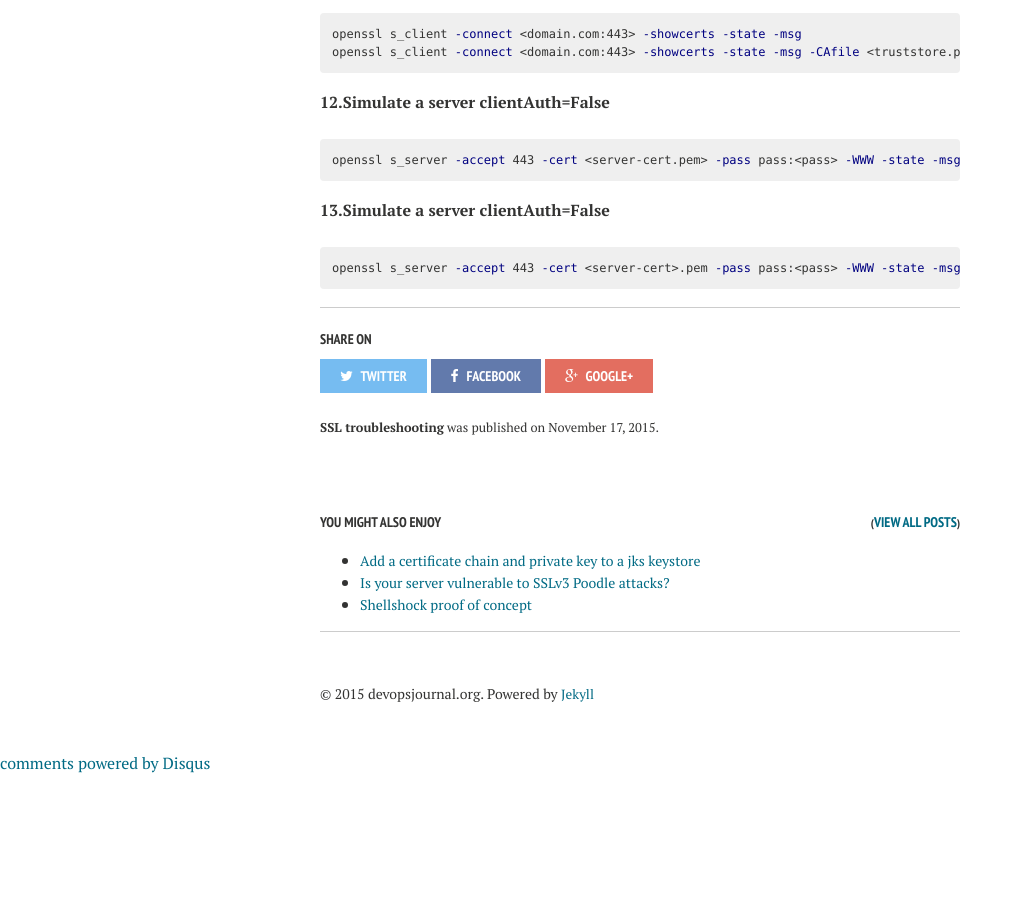
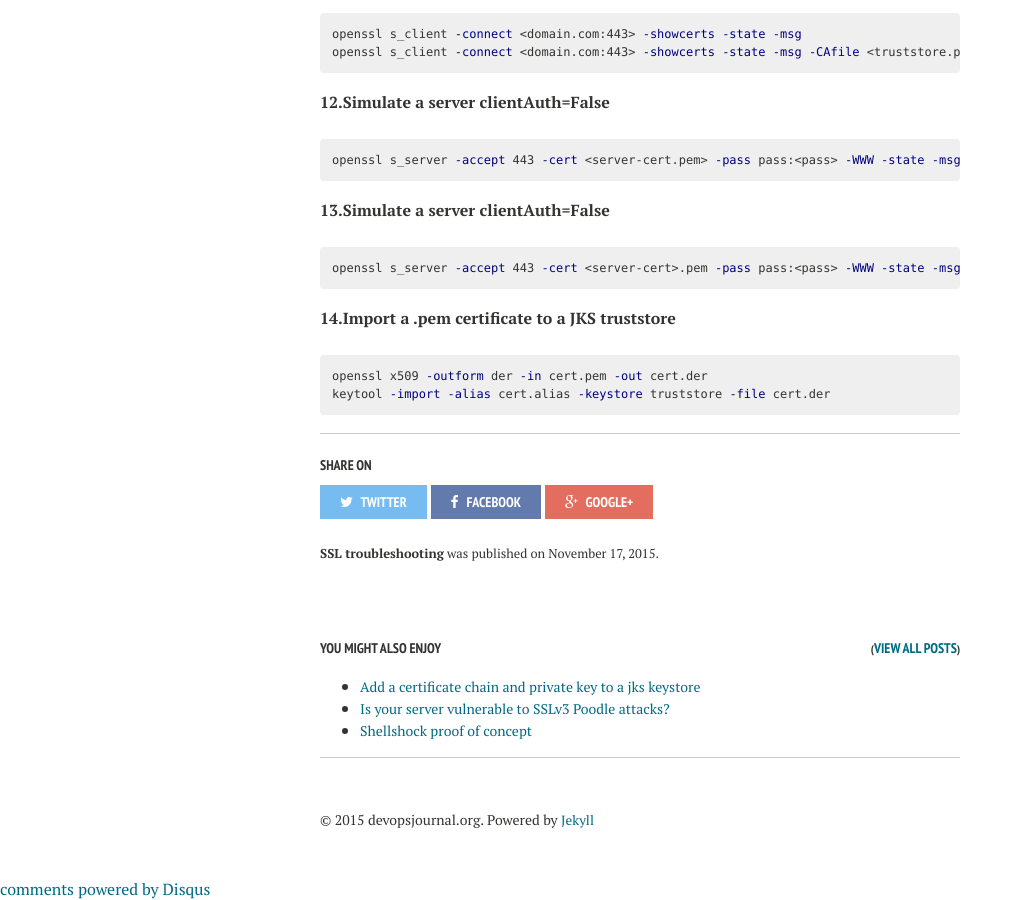
Before and after one commit to andreisid/andreisid.github.io, a Jekyll site: the page built from _posts/2015-11-17-ssl-troubleshooting.markdown, in a window 1280 px wide and 900 px high, scrolled down 1957 px. Shown: the whole window, without its empty margins (0-1023 px from the left). Built offline with Jekyll 4.4.1, drawn with Linux system fonts in a browser that asks for light colours; nearby versions of some CDN libraries; comment, search, counter and statistics services are not loaded; before the commit the page ends 2731 px from its top, so only the background shows below that.

Commit message:
added content

```diff
--- a/_posts/2015-11-17-ssl-troubleshooting.markdown
+++ b/_posts/2015-11-17-ssl-troubleshooting.markdown
@@ -111,3 +111,9 @@ openssl s_server -accept 443 -cert <server-cert.pem> -pass pass:<pass> -WWW -sta
 {% highlight bash %}
 openssl s_server -accept 443 -cert <server-cert>.pem -pass pass:<pass> -WWW -state -msg -tlsextdebug -CAfile <truststore.pem> -Verify 1
 {% endhighlight %}
+
+**14.Import a .pem certificate to a JKS truststore**
+{% highlight bash %}
+openssl x509 -outform der -in cert.pem -out cert.der
+keytool -import -alias cert.alias -keystore truststore -file cert.der
+{% endhighlight %}
```
